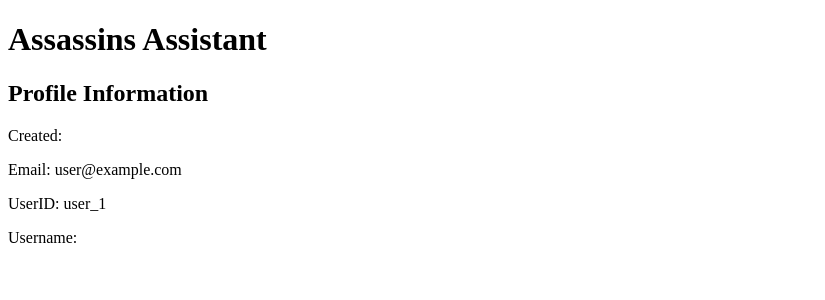
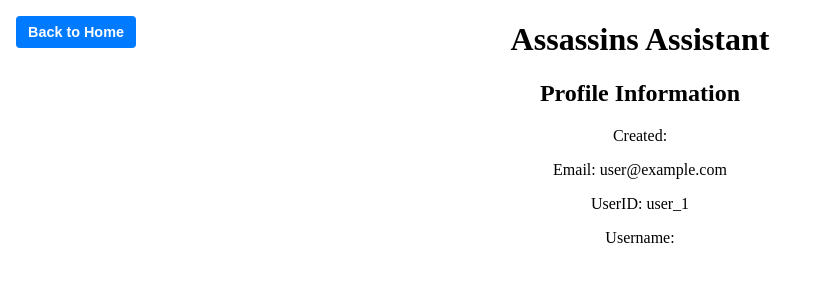
Before and after one commit to GabeVC/AssassinsAssistant, a React (Vite) app in the folder Frontend/: page /profile in a window 1280 px wide. Shown: the top 300 px of the page, without its empty margins (0-825 px from the left). Built offline with nearby package versions, Linux system fonts and the light colour scheme; no server answers; sample sign-in values are in the browser's storage.

Commit message:
add back button to profile page

```diff
--- a/Frontend/src/components/GamePage.css
+++ b/Frontend/src/components/GamePage.css
@@ -85,3 +85,7 @@
   .back-button:hover {
     background-color: #0056b3;
   }
+
+  .profile-page {
+    text-align: center;
+  }
--- a/Frontend/src/components/Profile.jsx
+++ b/Frontend/src/components/Profile.jsx
@@ -1,7 +1,9 @@
 import { React, useEffect } from 'react';
 import { useAuth } from '../context/AuthContext'
+import { Link, useNavigate } from 'react-router-dom';
 
 const ProfilePage = () => {
+  const navigate = useNavigate();
   const { user, loading } = useAuth();
 
   if (loading) return <p>Loading...</p>;
@@ -26,6 +28,9 @@
   // username and created don't work
   return (
     <div className="profile-page">
+      <button className="back-button" onClick={() => navigate('/')}>
+        Back to Home
+      </button>
       <header>
         <h1>Assassins Assistant</h1>
         <h2>Profile Information</h2>
```
